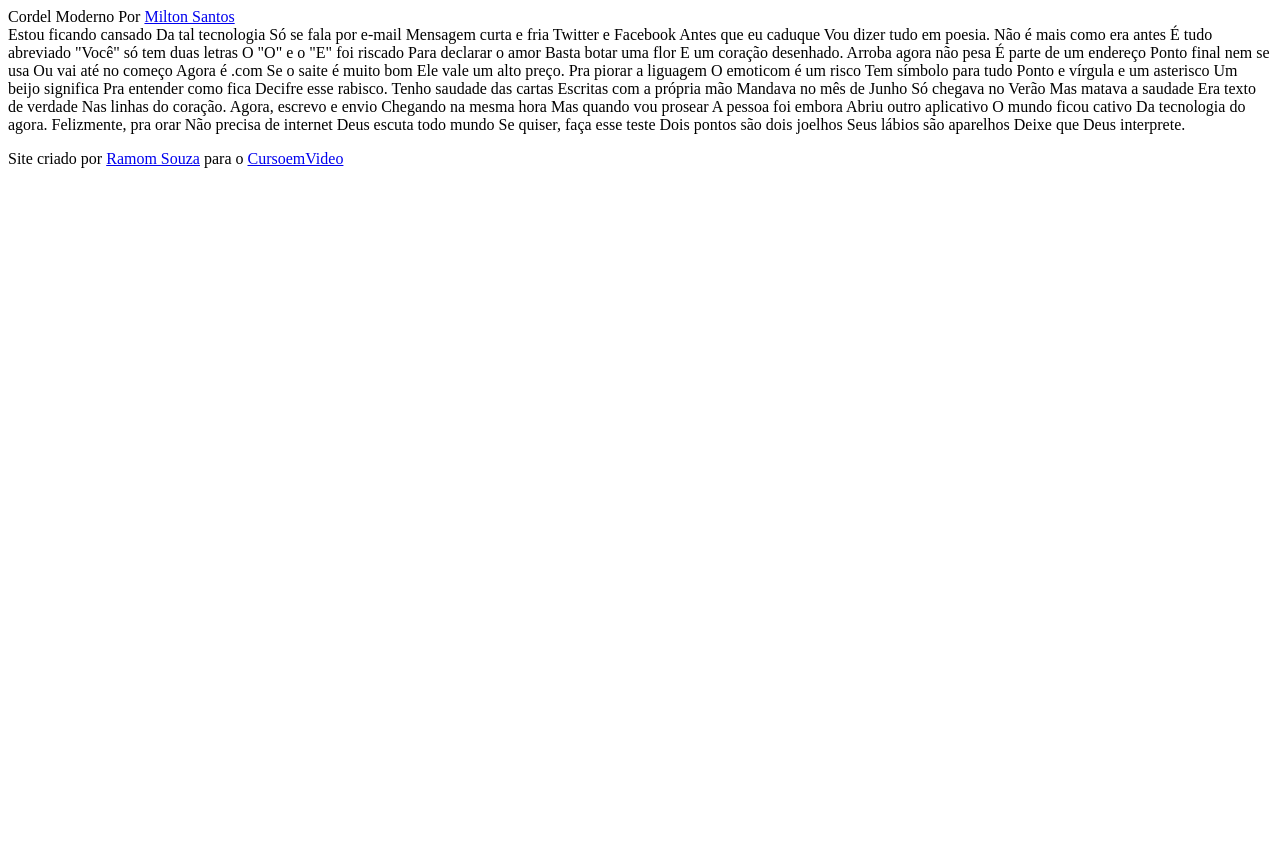
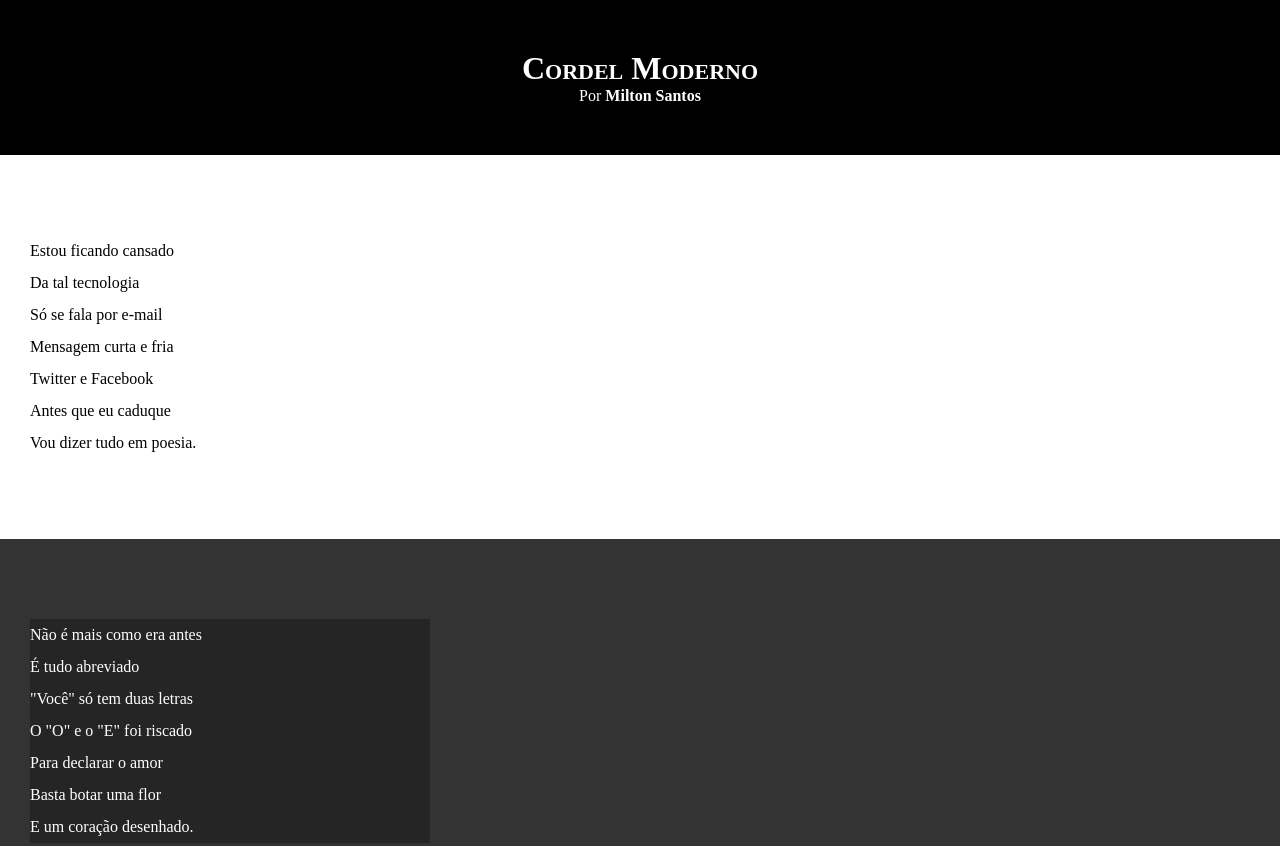
Before and after one commit to RamomSouza07/projeto-cordel, a plain HTML site: page index.html in a window 1280 px wide. Shown: the top 846 px of the page. Before the commit the page ends 800 px from the top, so only its background shows below. Drawn offline with Linux system fonts and the light colour scheme.

Commit message:
mudei o css

```diff
--- a/index.html
+++ b/index.html
@@ -9,62 +9,89 @@
 </head>
 <body>
     <header>
-        Cordel Moderno
-        Por <a href="https://www.recantodasletras.com.br/poesias/3186743">Milton Santos</a>
+        <h1>Cordel Moderno</h1>
+        <p>Por <a target="_blank" href="https://www.recantodasletras.com.br/poesias/3186743">Milton Santos</a></p>
     </header>
-            Estou ficando cansado
-        Da tal tecnologia
-        Só se fala por e-mail
-        Mensagem curta e fria
-        Twitter e Facebook
-        Antes que eu caduque
+
+        <section class="normal">
+            <p>
+                Estou ficando cansado <br>
+                Da tal tecnologia <br>
+                Só se fala por e-mail <br>
+                Mensagem curta e fria <br>
+                Twitter e Facebook <br>
+                Antes que eu caduque <br>
                 Vou dizer tudo em poesia.
+            </p>
+        </section>
 
-        Não é mais como era antes
-        É tudo abreviado
-        "Você" só tem duas letras
-        O "O" e o "E" foi riscado
-        Para declarar o amor
-        Basta botar uma flor
+        <section class="imagem">
+            <p>
+                Não é mais como era antes <br>
+                É tudo abreviado <br>
+                "Você" só tem duas letras <br>
+                O "O" e o "E" foi riscado <br>
+                Para declarar o amor <br>
+                Basta botar uma flor <br>
                 E um coração desenhado.
-        Arroba agora não pesa
-        É parte de um endereço
-        Ponto final nem se usa
-        Ou vai até no começo
-        Agora é .com
-        Se o saite é muito bom
+            </p>
+        </section>
+
+        <section class="normal">
+            <p>
+                Arroba agora não pesa <br>
+                É parte de um endereço <br>
+                Ponto final nem se usa <br>
+                Ou vai até no começo <br>
+                Agora é .com <br>
+                Se o saite é muito bom <br>
                 Ele vale um alto preço.
+            </p>
 
-        Pra piorar a liguagem
-        O emoticom é um risco
-        Tem símbolo para tudo
-        Ponto e vírgula e um asterisco
-        Um beijo significa
-        Pra entender como fica
+            <p>
+                Pra piorar a liguagem <br>
+                O emoticom é um risco <br>
+                Tem símbolo para tudo <br>
+                Ponto e vírgula e um asterisco <br>
+                Um beijo significa <br>
+                Pra entender como fica <br>
                 Decifre esse rabisco.
+            </p>
+        </section>
 
-        Tenho saudade das cartas
-        Escritas com a própria mão
-        Mandava no mês de Junho
-        Só chegava no Verão
-        Mas matava a saudade
-        Era texto de verdade
+        <section class="imagem">
+            <p>
+                Tenho saudade das cartas <br>
+                Escritas com a própria mão <br>
+                Mandava no mês de Junho <br>
+                Só chegava no Verão <br>
+                Mas matava a saudade <br>
+                Era texto de verdade <br>
                 Nas linhas do coração.
-        Agora, escrevo e envio
-        Chegando na mesma hora
-        Mas quando vou prosear
-        A pessoa foi embora
-        Abriu outro aplicativo
-        O mundo ficou cativo
+            </p>
+        </section>
+
+        <section class="normal">
+            <p>
+                Agora, escrevo e envio <br>
+                Chegando na mesma hora <br>
+                Mas quando vou prosear <br>
+                A pessoa foi embora <br>
+                Abriu outro aplicativo <br>
+                O mundo ficou cativo <br>
                 Da tecnologia do agora.
+            </p>
 
-        Felizmente, pra orar
-        Não precisa de internet
-        Deus escuta todo mundo
-        Se quiser, faça esse teste
-        Dois pontos são dois joelhos
-        Seus lábios são aparelhos
+            <p>
+                Felizmente, pra orar <br>
+                Não precisa de internet <br>
+                Deus escuta todo mundo <br>
+                Se quiser, faça esse teste <br>
+                Dois pontos são dois joelhos <br>
+                Seus lábios são aparelhos <br>
                 Deixe que Deus interprete.
+            </p>
+        </section>
 
         <footer>
             <p>Site criado por <a target="_blank" href="https://github.com/RamomSouza07">Ramom Souza</a> para o <a target="_blank" href="https://youtube.com/cursoemvideo">CursoemVideo</a></p>
--- a/style/style.css
+++ b/style/style.css
@@ -0,0 +1,66 @@
+@charset "UTF-8";
+
+*{
+margin: 0px;
+padding: 0px;
+}
+
+html, body{
+    min-height: 100vh;
+    background-color: darkgray;
+
+}
+
+header{
+    background-color: black;
+    color: white;
+    text-align: center;
+}
+
+header > h1{
+    padding-top: 50px;
+    font-variant: small-caps;
+}
+
+header > p{
+    padding-bottom: 50px;
+}
+
+header a, footer a{
+    color: white;
+    font-weight: bold;
+    text-decoration: none;
+}
+
+header a:hover, footer a:hover{
+    text-decoration: underline;
+}
+
+section{
+    padding-top: 10vh;
+    padding-bottom: 10vh;
+    line-height: 2em;
+    padding-left: 30px;
+}
+
+section.normal{
+    background-color: white;
+    color: black;
+}
+
+section.imagem{
+    background-color: rgb(51, 51, 51);
+    color: white;
+}
+
+section.imagem > p{
+    width: 400px;
+    background-color: rgba(0, 0, 0, 0.274);
+}
+
+footer{
+    background-color: black;
+    color: white;
+    text-align: center;
+    padding: 10px;
+}
```
Lines whose indentation alone changed are shown as unchanged.
